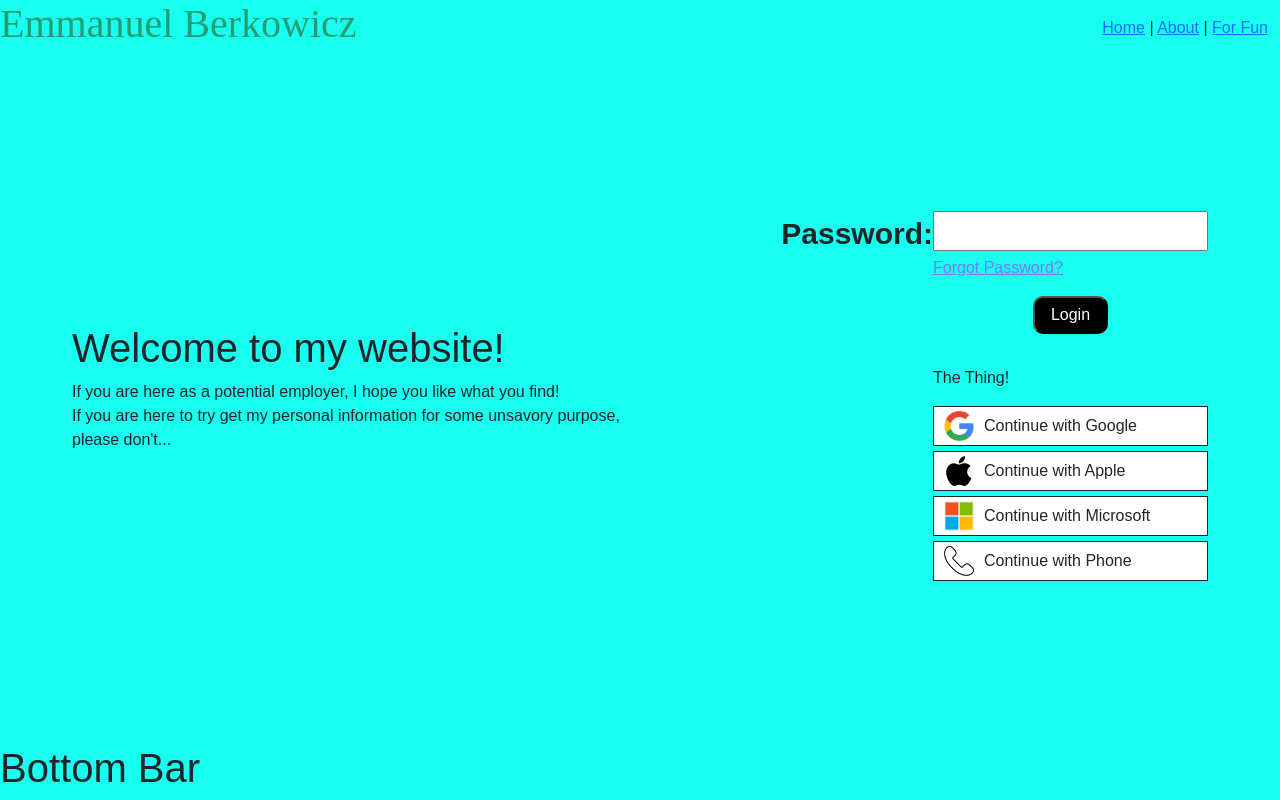
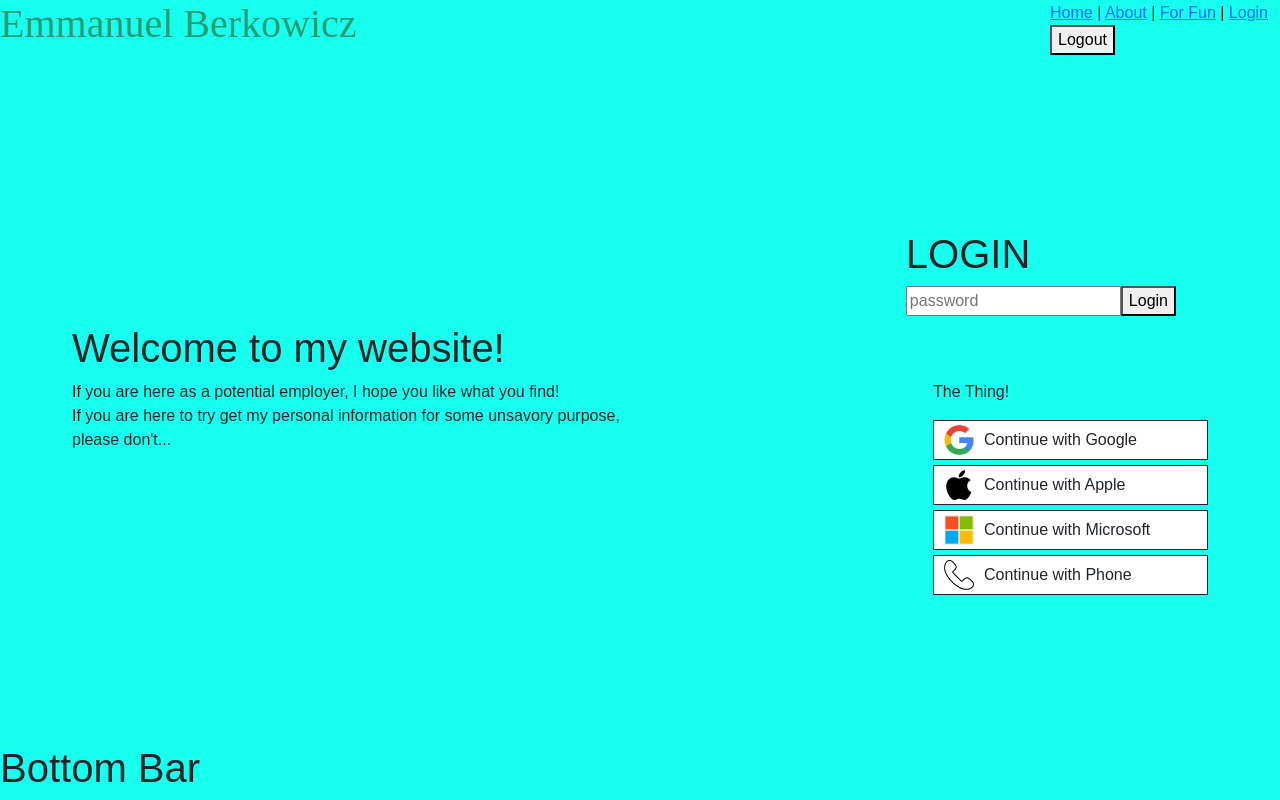
Before and after one commit to AnosVoldygod/emmanwebsite-, a Vue app: page /Login in a window 1280 px wide. Built offline with nearby package versions, Linux system fonts and the light colour scheme.

Commit message:
login using password implemented.

```diff
--- a/src/components/LoginComp.vue
+++ b/src/components/LoginComp.vue
@@ -1,109 +1,32 @@
 <script setup>
 import { ref } from 'vue'
 import { useRouter } from 'vue-router'
-import { isAuthenticated } from '../router/auth.js'
+import { getAuth, signInWithEmailAndPassword } from 'firebase/auth'
 
+const email = ref('kyurithesaiyan94@gmail.com')
+const password = ref('')
 const router = useRouter()
 
-const loginDetails = ref({
-  password: '',
-})
-
-let loginAttemptCount = 0
-
-//Temporary validation method. Will be moved to back end
-const loginAttempt = () => {
-  /*If you are reading this, I am very aware that this is a poor and unsafe way to
-    lock or guard your site. I just haven't yet learnt how to link local or back end yet...
-    Please don't assume this is final!
-  */
-  if (loginDetails.value.password === 'emmanuel') {
-    isAuthenticated.value = true
-    router.push('/') // redirect to home
-  } else if (loginAttemptCount == 0) {
-    alert('Are you in the right place?')
-    loginDetails.value.password = ''
-    loginAttemptCount += 1
-  } else if (loginAttemptCount == 1) {
-    loginAttemptCount += 1
-    alert('Plz stap')
-    loginDetails.value.password = ''
-  } else {
-    loginDetails.value.password = ''
-    alert('I did ask you to stop...')
-    location.href = 'https://www.youtube.com/watch?v=xvFZjo5PgG0'
-  }
-}
-
-const forgotPassword = () => {
-  alert("You definitely shouldn't be here if you expect this to actually do something...")
+const login = () => {
+  signInWithEmailAndPassword(getAuth(), email.value, password.value)
+    .then(() => {
+      alert('Welcome! =D')
+      localStorage.setItem('isLoggedIn', 'true') // must be a string
+      router.push('/')
+    })
+    .catch((error) => {
+      console.error(error)
+      alert('Incorrect password')
+    })
 }
 </script>
 
 <template>
-  <form @submit.prevent="loginAttempt">
-    <div class="login-container">
-      <div class="input-row">
-        <label for="password" class="login-label">Password:</label>
-        <div class="login-input">
-          <input
-            type="password"
-            class="login-control"
-            id="password"
-            v-model="loginDetails.password"
-            required
-          />
-          <p class="forgot-password" @click="forgotPassword">Forgot Password?</p>
-        </div>
-      </div>
-      <div class="button-row">
-        <button type="submit" class="login-btn">Login</button>
-      </div>
+  <div class="login-wrapper">
+    <div class="login-content">
+      <h1 class="login-heading">LOGIN</h1>
+      <input v-model="password" type="password" placeholder="password" />
+      <button @click="login">Login</button>
     </div>
-  </form>
+  </div>
 </template>
-
-<style>
-.login-container {
-  display: flex;
-  flex-direction: column;
-  align-items: center;
-}
-
-.input-row {
-  display: flex;
-  align-items: flex-start;
-}
-
-.login-label {
-  font-size: 30px;
-  font-weight: bold;
-}
-
-.forgot-password {
-  color: rgb(122, 122, 245);
-  text-decoration: underline;
-  cursor: pointer;
-  padding-top: 5px;
-}
-
-.login-btn {
-  background-color: black;
-  color: white;
-  width: 75px;
-  padding: 5px 0px 5px 0px; /*top, right, bottom, left*/
-  text-align: center;
-  font-size: 16px;
-  border-radius: 10px;
-}
-
-.login-container .button-row {
-  align-self: flex-end;
-  padding-right: 100px;
-}
-
-.login-control {
-  width: 275px;
-  height: 40px;
-}
-</style>
--- a/src/components/MainBanner.vue
+++ b/src/components/MainBanner.vue
@@ -1,3 +1,21 @@
+<script setup>
+import { getAuth, signOut } from 'firebase/auth'
+import { useRouter } from 'vue-router'
+const auth = getAuth()
+const router = useRouter()
+const logout = () => {
+  signOut(auth)
+    .then(() => {
+      console.log('User signed out')
+      localStorage.setItem('isLoggedIn', false)
+      router.push('/login')
+    })
+    .catch((error) => {
+      console.error('Sign-out error:', error)
+    })
+}
+</script>
+
 <template>
   <header>
     <div>
@@ -7,8 +25,9 @@
           <nav>
             <router-link to="/">Home</router-link> | <router-link to="/about">About</router-link> |
             <router-link to="/ForFun">For Fun</router-link>
-            <!-- | <router-link to="/Login">Login</router-link> -->
+            | <router-link to="/Login">Login</router-link>
           </nav>
+          <button @click="logout">Logout</button>
         </div>
       </div>
     </div>
--- a/src/main.js
+++ b/src/main.js
@@ -3,7 +3,26 @@ import App from './App.vue'
 import router from './router' // Import the router
 import 'bootstrap/dist/css/bootstrap.min.css'
 
+// Import the functions you need from the SDKs you need
+import { initializeApp } from 'firebase/app'
+// TODO: Add SDKs for Firebase products that you want to use
+// https://firebase.google.com/docs/web/setup#available-libraries
+
+// Your web app's Firebase configuration
+const firebaseConfig = {
+  apiKey: 'AIzaSyBQOhriPP-OAcGhHMVUVn9DTpQ_bZW33Z0',
+  authDomain: 'emmanuelberkowiczwebsite.firebaseapp.com',
+  projectId: 'emmanuelberkowiczwebsite',
+  storageBucket: 'emmanuelberkowiczwebsite.firebasestorage.app',
+  messagingSenderId: '612608243797',
+  appId: '1:612608243797:web:cf3581c53c63b52c31fcdc',
+}
+
+// Initialize Firebase
+
 const app = createApp(App)
+initializeApp(firebaseConfig)
+
 app.use(router) // Use the router
 
 app.mount('#app')
--- a/src/router/index.js
+++ b/src/router/index.js
@@ -19,11 +19,10 @@ const router = createRouter({
   routes,
 })
 
-// router.beforeEach((to, from) => {
-//   if (to.name !== 'Login' && !isAuthenticated.value) {
-//     return { name: 'Login' } // redirect
-//   }
-//   return true // allow navigation
-// })
+router.beforeEach((to, from) => {
+  if (to.name !== 'Login' && JSON.parse(localStorage.getItem('isLoggedIn')) !== true) {
+    return { name: 'Login' }
+  }
+})
 
 export default router
```
